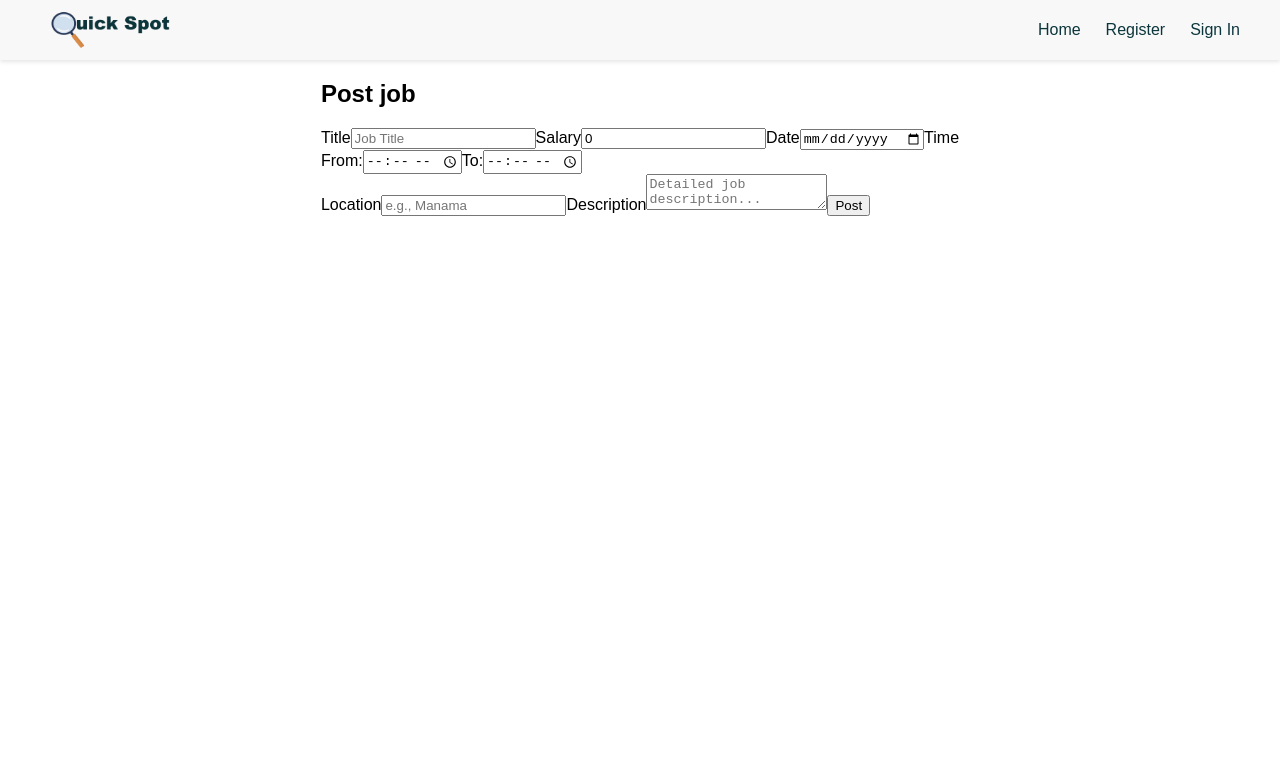
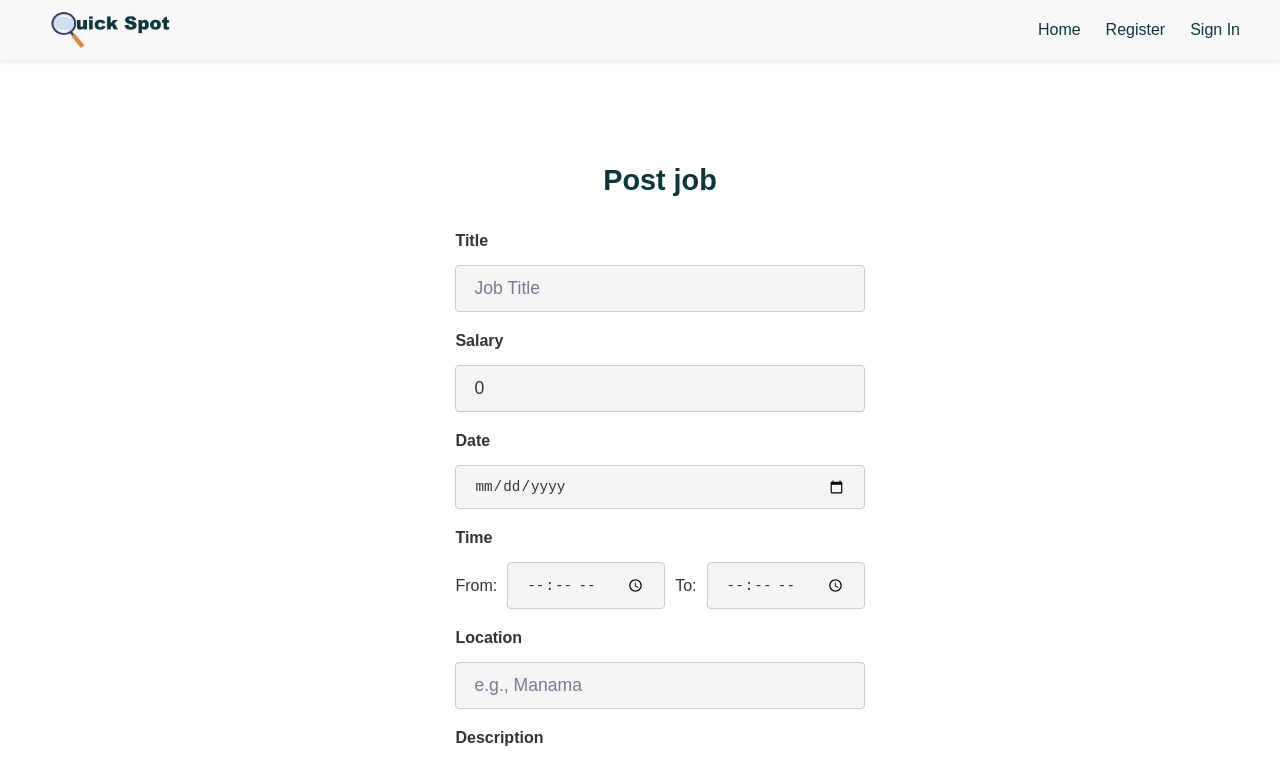
Before and after one commit to HawraAlaam/QuickSpot_frontend, a React (Vite) app: page /jobForm in a window 1280 px wide. Shown: the top 760 px of the page. Built offline with nearby package versions, Linux system fonts and the light colour scheme; the HTML template or start-up script is replaced by a standard one.

Commit message:
finished jobform css

```diff
--- a/src/App.css
+++ b/src/App.css
@@ -308,3 +308,117 @@ nav a[onClick]:hover {
     text-decoration: underline;
     color: #0C363C; /* Accent hover color */
 }
+
+/* ==================================== */
+/* 5. JOB FORM STYLES                   */
+/* ==================================== */
+
+/* Main Job Form Container (.jobFormContainer) */
+.jobFormContainer {
+    /* Aligns the form vertically in the center of the page (set by body styles) */
+    display: flex;
+    flex-direction: column;
+    align-items: center;
+    width: 100%;
+    /* Slightly wider than sign-in/register forms for more content */
+    max-width: 600px;
+    padding: 30px 20px;
+    text-align: center;
+
+    /* Pushes it down below the navigation bar */
+    margin-top: 50px;
+    margin-bottom: 50px;
+}
+
+/* Page Title */
+.jobFormContainer h2 {
+    font-size: 1.8em;
+    color: #0C363C;
+    margin-bottom: 30px;
+}
+
+/* Form Container */
+.jobFormContainer form {
+    width: 100%;
+    display: flex;
+    flex-direction: column;
+    gap: 15px; /* Space between input groups */
+}
+
+/* Labels for inputs */
+.jobFormContainer label {
+    display: block;
+    text-align: left;
+    font-size: 1em;
+    font-weight: bold;
+    color: #333;
+    margin-top: 5px; /* Space above the label */
+}
+
+/* General Input Fields (Text, Number, Date, Time) and Textarea */
+.jobFormContainer input:not([type="submit"]),
+.jobFormContainer textarea {
+    width: 100%;
+    padding: 12px 18px;
+    border: 1px solid #ccc; /* Add a subtle border for clarity */
+    border-radius: 4px;
+    background-color: #f5f5f5; /* Very light gray background */
+    font-size: 1.1em;
+    color: #333;
+    box-sizing: border-box;
+    /* Ensure the date/time inputs have a uniform height */
+    -webkit-appearance: none;
+    -moz-appearance: none;
+    appearance: none;
+}
+
+.jobFormContainer textarea {
+    resize: vertical; /* Allow vertical resizing only */
+    min-height: 120px; /* Decent size for description */
+}
+
+.jobFormContainer input::placeholder,
+.jobFormContainer textarea::placeholder {
+    color: #777c90;
+}
+
+/* Time Input Group (From/To) */
+.timeInputGroup {
+    display: flex;
+    align-items: center;
+    gap: 10px;
+}
+
+.timeInputGroup span {
+    font-size: 1em;
+    color: #333;
+    font-weight: normal;
+}
+
+.timeInputGroup input {
+    /* Distribute space equally between the two time inputs */
+    flex-grow: 1;
+}
+
+/* Post Button Style */
+.jobFormContainer button[type="submit"] {
+    width: 100%;
+    padding: 14px; /* Slightly larger button */
+    background-color: #0C363C; /* Dark accent color */
+    color: white;
+    border: none;
+    border-radius: 4px;
+    font-size: 1.3em;
+    cursor: pointer;
+    transition: background-color 0.2s;
+    margin-top: 25px; /* Extra space above the button */
+}
+
+.jobFormContainer button[type="submit"]:hover:not(:disabled) {
+    background-color: #08282d; /* Slightly darker shade on hover */
+}
+
+.jobFormContainer button[type="submit"]:disabled {
+    background-color: #a8a8a8;
+    cursor: not-allowed;
+}
```
